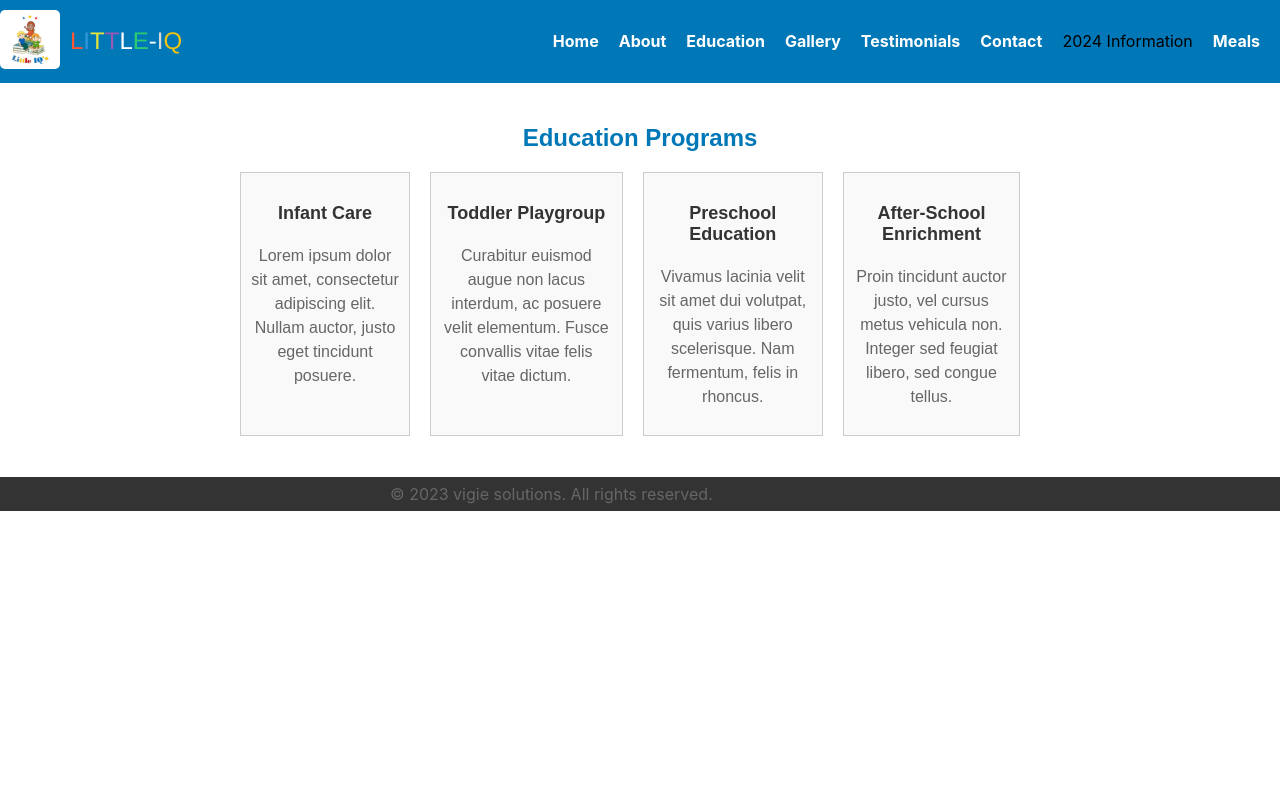
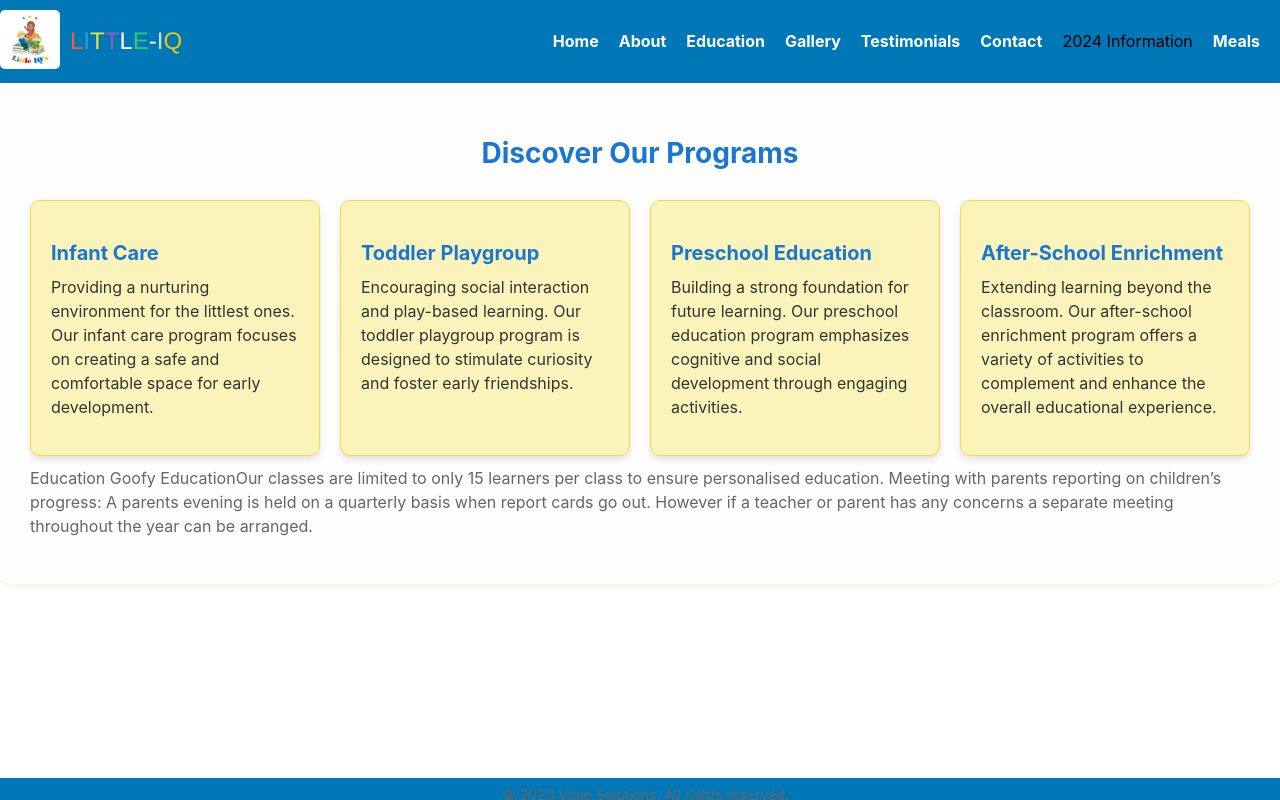
Before and after one commit to ViGiE149/LITTLE-IQ, a React (Create React App) app: page /education in a window 1280 px wide. Built offline with nearby package versions, Linux system fonts and the light colour scheme.

Commit message:
footer nav bar  Testimonial page

```diff
--- a/src/components/EducationPage.css
+++ b/src/components/EducationPage.css
@@ -1,35 +1,48 @@
 /* EducationPage.css */
 
-/* Unique styles for the education page */
-.unique-education-container {
-    max-width: 800px;
+.education-container {
+  max-width:1500px;
   margin: 0 auto;
-    padding: 20px;
+  padding: 30px;
+  background-color: #fdfdfc; /* A light yellow background color */
+  border-radius: 10px;
+  box-shadow: 0 0 10px rgba(0, 0, 0, 0.1);
 }
 
-  .unique-h2 {
-    color: #0077b6;
+.education-header {
+  color: #1976D2; /* A bright blue color for the header */
+  text-align: center;
+  margin-bottom: 30px;
+  font-size: 28px;
 }
 
-  .unique-program-list {
-    list-style: none;
-    padding: 0;
+.programs-grid {
+  display: grid;
+  grid-template-columns: repeat(auto-fill, minmax(250px, 1fr));
+  gap: 20px;
 }
 
-  .unique-program-item {
-    margin-bottom: 20px;
-    padding: 10px;
-    border: 1px solid #ccc;
-    background-color: #f9f9f9;
+.program-item {
+  padding: 20px;
+  border: 1px solid #FFD54F; /* A lighter yellow border color */
+  background-color: #faf4ba; /* A bright yellow background color */
+  border-radius: 10px;
+  transition: transform 0.2s ease-in-out;
+  box-shadow: 0 4px 6px rgba(0, 0, 0, 0.1);
 }
 
-  .unique-h3 {
-    font-size: 18px;
-    color: #333;
+.program-item:hover {
+  transform: scale(1.05);
 }
 
-  .unique-p {
+.program-title {
+  font-size: 20px;
+  color: #1976D2; /* Match the header color */
+  margin-bottom: 10px;
+}
+
+.program-description {
   font-size: 16px;
-    color: #666;
+  color: #333;
   line-height: 1.5;
 }
--- a/src/components/EducationPage.jsx
+++ b/src/components/EducationPage.jsx
@@ -1,28 +1,33 @@
+// EducationPage.js
+
 import React from 'react';
-import './EducationPage.css'; // Import your CSS file
+import './EducationPage.css';
 
 function EducationPage() {
   return (
-    <div className="unique-education-container">
-      <h2 className="unique-h2">Education Programs</h2>
-      <ul className="unique-program-list">
-        <li className="unique-program-item">
-          <h3 className="unique-h3">Infant Care</h3>
-          <p className="unique-p">Lorem ipsum dolor sit amet, consectetur adipiscing elit. Nullam auctor, justo eget tincidunt posuere.</p>
-        </li>
-        <li className="unique-program-item">
-          <h3 className="unique-h3">Toddler Playgroup</h3>
-          <p className="unique-p">Curabitur euismod augue non lacus interdum, ac posuere velit elementum. Fusce convallis vitae felis vitae dictum.</p>
-        </li>
-        <li className="unique-program-item">
-          <h3 className="unique-h3">Preschool Education</h3>
-          <p className="unique-p">Vivamus lacinia velit sit amet dui volutpat, quis varius libero scelerisque. Nam fermentum, felis in rhoncus.</p>
-        </li>
-        <li className="unique-program-item">
-          <h3 className="unique-h3">After-School Enrichment</h3>
-          <p className="unique-p">Proin tincidunt auctor justo, vel cursus metus vehicula non. Integer sed feugiat libero, sed congue tellus.</p>
-        </li>
-      </ul>
+    <div className="education-container">
+      <h2 className="education-header">Discover Our Programs</h2>
+      <div className="programs-grid">
+        <div className="program-item">
+          <h3 className="program-title">Infant Care</h3>
+          <p className="program-description">Providing a nurturing environment for the littlest ones. Our infant care program focuses on creating a safe and comfortable space for early development.</p>
+        </div>
+        <div className="program-item">
+          <h3 className="program-title">Toddler Playgroup</h3>
+          <p className="program-description">Encouraging social interaction and play-based learning. Our toddler playgroup program is designed to stimulate curiosity and foster early friendships.</p>
+        </div>
+        <div className="program-item">
+          <h3 className="program-title">Preschool Education</h3>
+          <p className="program-description">Building a strong foundation for future learning. Our preschool education program emphasizes cognitive and social development through engaging activities.</p>
+        </div>
+        <div className="program-item">
+          <h3 className="program-title">After-School Enrichment</h3>
+          <p className="program-description">Extending learning beyond the classroom. Our after-school enrichment program offers a variety of activities to complement and enhance the overall educational experience.</p>
+        </div>
+      </div>
+      <p className="">Education
+Goofy EducationOur classes are limited to only 15 learners per class to ensure personalised education.
+Meeting with parents reporting on children’s progress: A parents evening is held on a quarterly basis when report cards go out. However if a teacher or parent has any concerns a separate meeting throughout the year can be arranged.</p>
     </div>
   );
 }
--- a/src/components/FeesPage.css
+++ b/src/components/FeesPage.css
@@ -3,7 +3,7 @@
   background-image: url('../assets/feesBack.jpg'); /* Check the image path */
   background-size: cover;
   background-position: center;
-  height: 100%;
+  height: 11%;
 }
 .container {
   font-family: Arial, sans-serif;
@@ -13,7 +13,7 @@
   background-color: #f4f4f4;
   border: 1px solid #ccc;
   border-radius: 5px;
-
+  height: 80%;
 
 }
 
--- a/src/components/FeesPage.jsx
+++ b/src/components/FeesPage.jsx
@@ -4,7 +4,7 @@ import { Link } from 'react-router-dom';
 
 function FeesPage() {
   return (
-    <div className="container-main">
+   <div className="container-main">
     <div className="container">
       <h2>Fees</h2>
       <h3>Registration Fee</h3>
@@ -25,7 +25,7 @@ function FeesPage() {
         <p>If you have any questions or would like to enroll your child in our programs, please don't hesitate to contact us. We'd love to assist you!</p>
         <Link to="/contact" className="cta-button">Contact Us</Link>
       </div>
-    </div>
+     </div>
     </div>
   );
 }
--- a/src/components/Footer.css
+++ b/src/components/Footer.css
@@ -1,30 +1,33 @@
 /* Footer.css */
+
 .footer {
-    background-color: #333;
+  background-color: #0077b6;
   color: #fff;
+  padding: 6px ; /* Smaller padding for a reduced height */
   text-align: center;
-    padding: 2px 0; /* Adjust the padding to control the height */
-    color: #333;
+  position: fixed;
   bottom: 0;
-    left: 0;
   width: 100%;
+  height: 10px;
 }
 
 .footer-content {
-    max-width: 500px;
+  max-width: 800px;
   margin: 0 auto;
-    display: flex;
 }
 
 .footer p {
-    margin: 3px 0;
+  margin: 0;
+  font-size: 14px; /* Adjust the font size for a smaller footer */
 }
 
 .footer a {
   color: #fff;
   text-decoration: none;
+  font-weight: bold;
+  transition: color 0.3s ease-in-out;
 }
 
 .footer a:hover {
-    text-decoration: underline;
+  color: #ffd700;
 }
--- a/src/components/Footer.jsx
+++ b/src/components/Footer.jsx
@@ -1,12 +1,13 @@
 import React from 'react';
-import './Footer.css'; // Import the CSS file for styling
+import './Footer.css';
 
 function Footer() {
   return (
     <footer className="footer">
       <div className="footer-content">
-        <p>&copy; 2023 vigie solutions. All rights reserved.</p>
-        {/* <p>Contact:vgwala149@gmail.com</p> */}
+        <p>&copy; 2023 Vigie Solutions. All rights reserved.</p>
+        <p>Contact: <a href="tel:+2784951539">078 495 1539</a></p>
+        <p>Email: <a href="mailto:vgwala149@gmail.com">vgwala149@gmail.com</a></p>
       </div>
     </footer>
   );
--- a/src/components/GalleryPage.css
+++ b/src/components/GalleryPage.css
@@ -53,3 +53,28 @@
       gap: 10px; /* Reduce gap between items */
     }
   }
+
+
+
+/* GalleryPage.css */
+
+.filter-options {
+  margin-bottom: 20px;
+  display: flex;
+  justify-content: center;
+}
+
+button {
+  background-color: #0077b6;
+  color: #fff;
+  padding: 10px 15px;
+  margin: 5px;
+  border: none;
+  cursor: pointer;
+  border-radius: 5px;
+  transition: background-color 0.3s ease-in-out;
+}
+
+button:hover {
+  background-color: #005b82;
+}
--- a/src/components/HomePage.css
+++ b/src/components/HomePage.css
@@ -10,12 +10,8 @@
   background-size: cover;
   background-position: center;
   color: #0e0d0d; /* Change text color for better readability on the background */
-padding-top: 0px;
-font-weight: 300;
-font-style: oblique;
-
-
-
+  padding-top: 0px;
+  font-weight: 300;
 }
 
 /* Style the Hero section */
@@ -40,9 +36,7 @@ font-style: oblique;
   max-width: 800px; /* Set a maximum width for the content */
   margin: 0 auto; /* Center align the content horizontally */
   padding: 20px;
-
-margin-top: 130px;
-
+  margin-top: 130px;
   background-color: white;
   backdrop-filter: blur(8px); /* Apply a blur effect to the background */
   opacity: 0.9; /* Adjust the opacity for the glass effect */
@@ -68,18 +62,16 @@ margin-top: 130px;
 .cta-button:hover {
   background-color: #0056b3;
 }
-.subheadline p, .cta p{
-  color:#242323;
-  /* //background-color: #fff; */
 
+.subheadline p, .cta p {
+  color: #242323;
 }
 
 @media screen and (max-width: 768px) {
   /* Display hamburger icon on mobile */
-  .home-container{
+  .home-container {
     background-image: url('../assets/background.png'); /* Check the image path */
     background-size: cover;
     background-position: center;
   }
-
 }
--- a/src/components/HomePage.jsx
+++ b/src/components/HomePage.jsx
@@ -1,8 +1,31 @@
-import React from 'react';
+import React, { useState, useEffect } from 'react';
 import './HomePage.css';
 
 
 function HomePage() {
+  const [marginTop, setMarginTop] = useState(130);
+
+  useEffect(() => {
+    const handleScroll = () => {
+      const navbarHeight = document.querySelector('nav').offsetHeight;
+      const scrollTop = window.scrollY || window.pageYOffset;
+
+      // Adjust margin-top based on scroll position and navbar height
+      setMarginTop(navbarHeight - Math.min(navbarHeight, scrollTop));
+    };
+
+    // Attach the scroll event listener
+    window.addEventListener('scroll', handleScroll);
+
+    // Clean up the event listener on component unmount
+    return () => {
+      window.removeEventListener('scroll', handleScroll);
+    };
+  }, []);
+
+
+
+
   return (
     <div className="home-container">
       <div className="hero">
@@ -11,7 +34,7 @@ function HomePage() {
         <a href="#cta" className="cta-button">Learn More</a>
       </div>
 
-      <div className="content-container">
+      <div className="content-container" style={{ marginTop: `${marginTop}px` }}>
         <div className="subheadline">
         <p>
       At Little IQ Creche, we go beyond traditional childcare.
--- a/src/components/TestimonialsPage.css
+++ b/src/components/TestimonialsPage.css
@@ -21,6 +21,9 @@ h2 {
   margin-bottom: 20px;
   box-shadow: 0 4px 6px rgba(0, 0, 0, 0.1);
   transition: transform 0.2s ease-in-out;
+  display: flex;
+  flex-direction: column;
+  align-items: center;
 }
 
 .testimonial-card:hover {
@@ -42,6 +45,14 @@ h2 {
   font-weight: bold;
 }
 
+.avatar {
+  width: 60px;
+  height: 60px;
+  border-radius: 50%;
+  object-fit: cover;
+  margin-bottom: 10px;
+}
+
 /* Media query for smaller screens */
 @media screen and (max-width: 768px) {
   .testimonial-card {
@@ -55,4 +66,9 @@ h2 {
   .author {
     font-size: 14px;
   }
+
+  .avatar {
+    width: 40px;
+    height: 40px;
+  }
 }
```
Also changed, not shown: src/components/GalleryPage.jsx (+36 -21 lines), src/components/TestimonialsPage.jsx (+30 -18 lines). Lines whose indentation alone changed are shown as unchanged.
